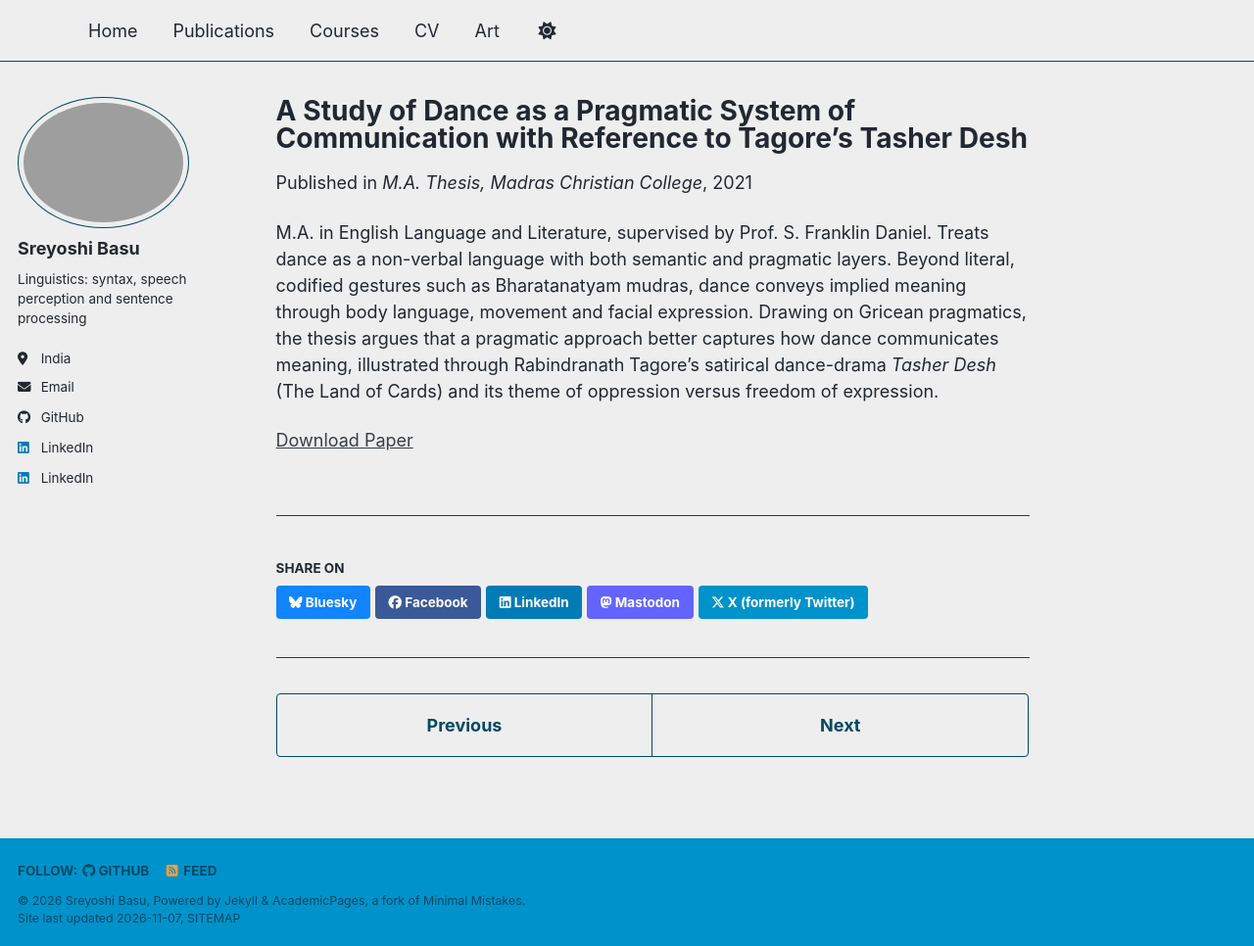
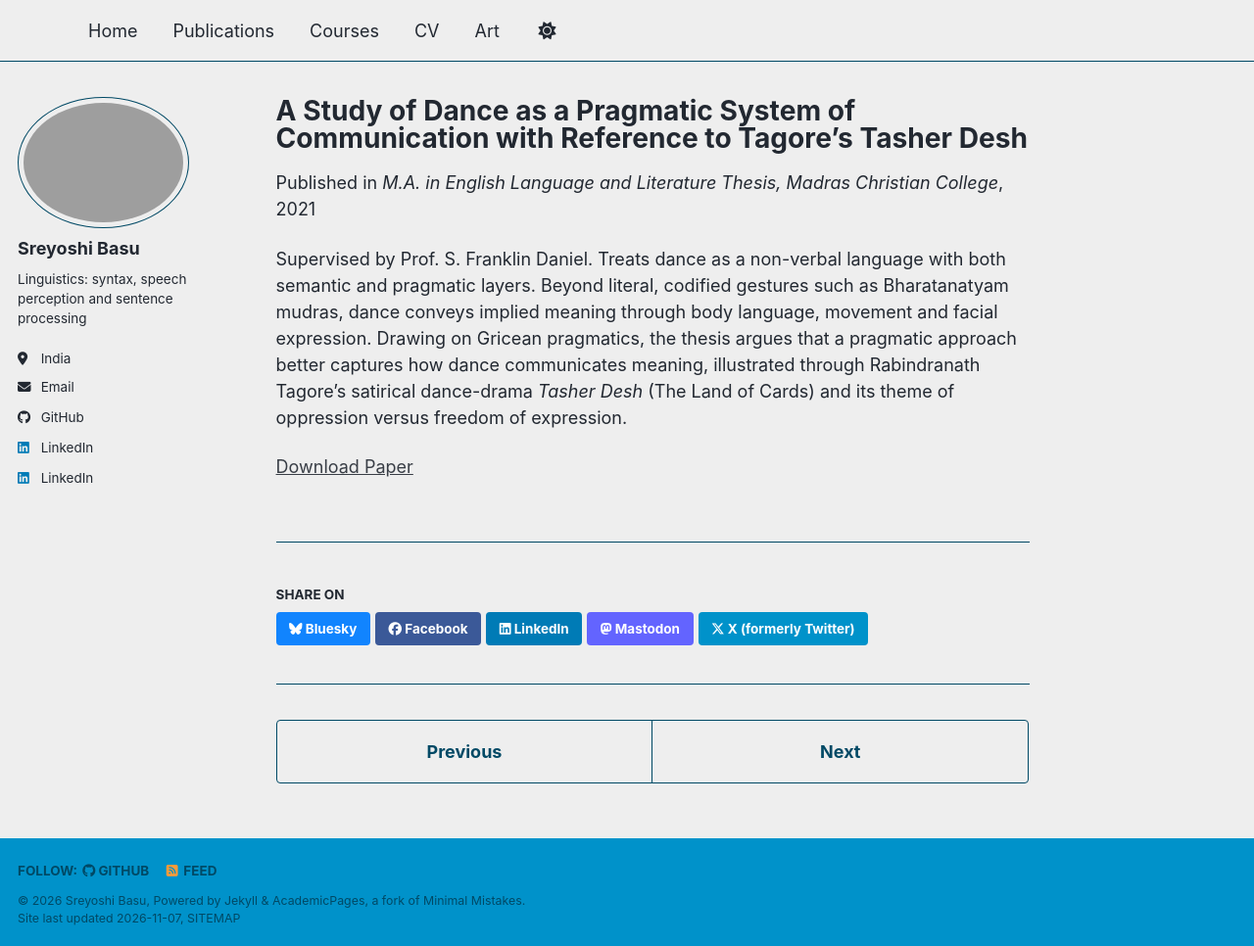
Before and after one commit to sreyoshi-basu/sreyoshi-basu.github.io, a Jekyll site: the page built from _publications/2021-04-01-dance-thesis.md, in a window 1280 px wide and 966 px high. Shown: the whole window at 98% size. Built offline with Jekyll 4.4.1, drawn with Linux system fonts in a browser that asks for light colours; a script bundle is joined from its source files by our own code; a style sheet for code colours, icons or effects is not loaded.

```diff
--- a/_publications/2021-04-01-dance-thesis.md
+++ b/_publications/2021-04-01-dance-thesis.md
@@ -4,8 +4,8 @@ collection: publications
 category: theses
 permalink: /publication/2021-04-01-dance-thesis
 date: 2021-04-01
-venue: "M.A. Thesis, Madras Christian College"
+venue: "M.A. in English Language and Literature Thesis, Madras Christian College"
 paperurl: "/files/basu-ma-thesis-dance.pdf"
 ---
-M.A. in English Language and Literature, supervised by Prof. S. Franklin Daniel.
+Supervised by Prof. S. Franklin Daniel.
 Treats dance as a non-verbal language with both semantic and pragmatic layers. Beyond literal, codified gestures such as Bharatanatyam mudras, dance conveys implied meaning through body language, movement and facial expression. Drawing on Gricean pragmatics, the thesis argues that a pragmatic approach better captures how dance communicates meaning, illustrated through Rabindranath Tagore's satirical dance-drama *Tasher Desh* (The Land of Cards) and its theme of oppression versus freedom of expression.
```
